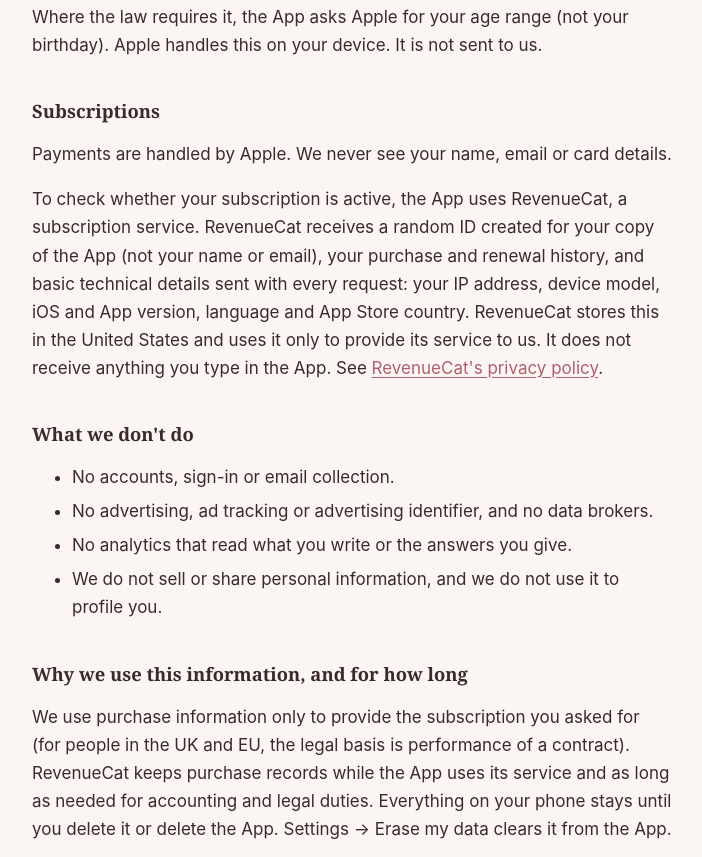
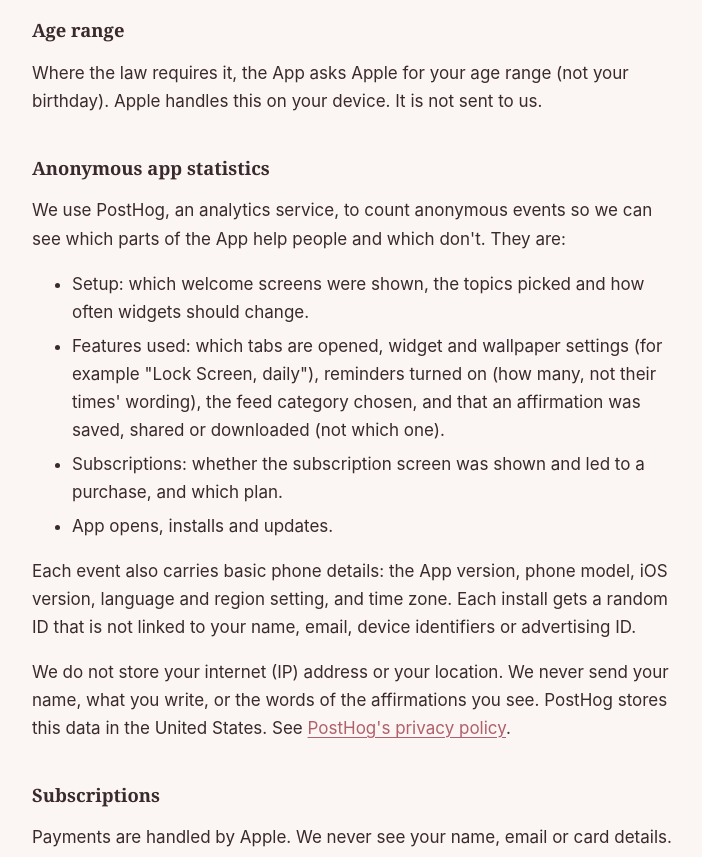
Before and after one commit to narrowgate-app/morningharborstudios.com, a plain HTML site: page affirmosa/privacy.html in a window 1280 px wide. Shown: the part 1203-2060 px from the top of the page, without its empty margins (288-990 px from the left). Drawn offline with Linux system fonts and the light colour scheme.

Commit message:
Affirmosa privacy: anonymous app statistics (PostHog, no IP or location)

```diff
--- a/affirmosa/privacy.html
+++ b/affirmosa/privacy.html
@@ -25,9 +25,9 @@ footer{margin-top:4em;padding-top:16px;border-top:1px solid var(--line);font-siz
 <main>
 <nav><a href="support.html">Support</a><a href="privacy.html">Privacy</a><a href="terms.html">Terms</a></nav>
 <h1>Privacy Policy</h1>
-<p class="date">Affirmosa · Last updated November 16, 2026</p>
+<p class="date">Affirmosa · Last updated November 18, 2026</p>
 
-<p class="short"><strong>The short version:</strong> Affirmosa has no accounts, no ads and no servers of its own. Your name, your answers, your favorites and the affirmations you write stay on your phone. We never sell or share your information.</p>
+<p class="short"><strong>The short version:</strong> Affirmosa has no accounts, no ads and no servers of its own. Your name, your answers, your favorites and the affirmations you write stay on your phone. We count anonymous app events (like "a widget was set up") to improve the App, without your IP address or location. We never sell or share your information.</p>
 
 <p>This policy explains what Affirmosa ("the App") does with information. The App is made by Morning Harbor LLC, a Texas limited liability company ("we", "us").</p>
 
@@ -49,6 +49,17 @@ footer{margin-top:4em;padding-top:16px;border-top:1px solid var(--line);font-siz
 <h2>Age range</h2>
 <p>Where the law requires it, the App asks Apple for your age range (not your birthday). Apple handles this on your device. It is not sent to us.</p>
 
+<h2>Anonymous app statistics</h2>
+<p>We use PostHog, an analytics service, to count anonymous events so we can see which parts of the App help people and which don't. They are:</p>
+<ul>
+<li>Setup: which welcome screens were shown, the topics picked and how often widgets should change.</li>
+<li>Features used: which tabs are opened, widget and wallpaper settings (for example "Lock Screen, daily"), reminders turned on (how many, not their times' wording), the feed category chosen, and that an affirmation was saved, shared or downloaded (not which one).</li>
+<li>Subscriptions: whether the subscription screen was shown and led to a purchase, and which plan.</li>
+<li>App opens, installs and updates.</li>
+</ul>
+<p>Each event also carries basic phone details: the App version, phone model, iOS version, language and region setting, and time zone. Each install gets a random ID that is not linked to your name, email, device identifiers or advertising ID.</p>
+<p>We do not store your internet (IP) address or your location. We never send your name, what you write, or the words of the affirmations you see. PostHog stores this data in the United States. See <a href="https://posthog.com/privacy">PostHog's privacy policy</a>.</p>
+
 <h2>Subscriptions</h2>
 <p>Payments are handled by Apple. We never see your name, email or card details.</p>
 <p>To check whether your subscription is active, the App uses RevenueCat, a subscription service. RevenueCat receives a random ID created for your copy of the App (not your name or email), your purchase and renewal history, and basic technical details sent with every request: your IP address, device model, iOS and App version, language and App Store country. RevenueCat stores this in the United States and uses it only to provide its service to us. It does not receive anything you type in the App. See <a href="https://www.revenuecat.com/privacy">RevenueCat's privacy policy</a>.</p>
@@ -57,18 +68,18 @@ footer{margin-top:4em;padding-top:16px;border-top:1px solid var(--line);font-siz
 <ul>
 <li>No accounts, sign-in or email collection.</li>
 <li>No advertising, ad tracking or advertising identifier, and no data brokers.</li>
-<li>No analytics that read what you write or the answers you give.</li>
+<li>No analytics that read what you write, and no IP address or location stored.</li>
 <li>We do not sell or share personal information, and we do not use it to profile you.</li>
 </ul>
 
 <h2>Why we use this information, and for how long</h2>
-<p>We use purchase information only to provide the subscription you asked for (for people in the UK and EU, the legal basis is performance of a contract). RevenueCat keeps purchase records while the App uses its service and as long as needed for accounting and legal duties. Everything on your phone stays until you delete it or delete the App. Settings → Erase my data clears it from the App.</p>
+<p>We use purchase information only to provide the subscription you asked for (for people in the UK and EU, the legal basis is performance of a contract). We use anonymous app statistics to understand and improve the App (legitimate interests); PostHog keeps them for up to seven years. RevenueCat keeps purchase records while the App uses its service and as long as needed for accounting and legal duties. Everything on your phone stays until you delete it or delete the App. Settings → Erase my data clears it from the App.</p>
 
 <h2>Your rights</h2>
 <p>Depending on where you live, you may have the right to ask what information is held about you, to have it corrected or deleted, or to object to how it is used. Because almost everything stays on your phone, deleting the App removes it. For anything held by RevenueCat, email us and we will help. If you are in the UK or EU, you may also complain to your data protection authority (in the UK, the ICO).</p>
 
 <h2>International transfers</h2>
-<p>We are based in the United States, and RevenueCat stores purchase records there. If you use the App outside the U.S., that information is transferred to the U.S., where RevenueCat protects it under its data processing terms.</p>
+<p>We are based in the United States, and RevenueCat and PostHog store their data there. If you use the App outside the U.S., that information is transferred to the U.S., where RevenueCat protects it under its data processing terms.</p>
 
 <h2>Not medical advice</h2>
 <p>Affirmations are for encouragement. They are not medical, mental health, financial or legal advice. If you are struggling, please reach out to someone you trust or a professional. In the U.S. or Canada, call or text 988 any time. Elsewhere, find a free helpline at <a href="https://findahelpline.com">findahelpline.com</a>. If you or someone else is in immediate danger, call your local emergency number (911 in the U.S. and Canada, 999 in the UK, 000 in Australia, 111 in New Zealand).</p>
```
